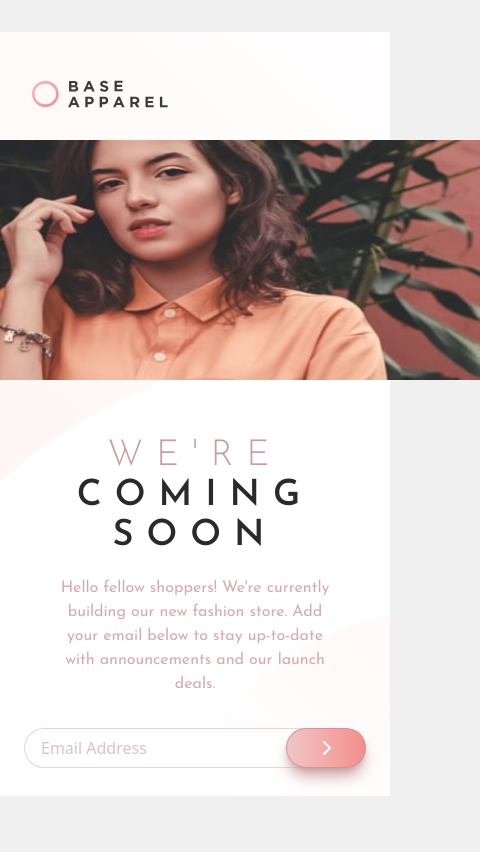
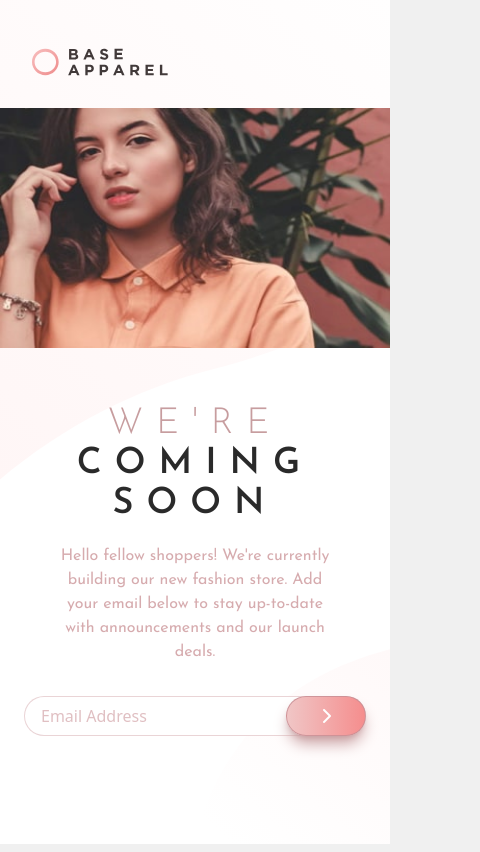
Before and after one commit to zyadmagdy99/cardnew, a plain HTML site: page index.html in a window 390 px wide. Shown: the whole page, 480 px wide, since content can reach past the window. Drawn offline with nearby package versions, Linux system fonts and the light colour scheme.

Commit message:
Update index.html

```diff
--- a/index.html
+++ b/index.html
@@ -12,12 +12,12 @@
     <title>Document</title>
 </head>
 <body class="max-w-[40rem] bg-[#F0F0F0] m-auto lg:max-w-full">
-    <div class="bg-center bg-white bg-cover bg-[url('./images/bg-pattern-desktop.svg')] py-4 lg:p-0 m-auto mt-[2rem] mb-14 lg:m-0">
+    <div class="bg-center bg-white bg-cover bg-[url('./images/bg-pattern-desktop.svg')] h-[100vh] py-4 lg:p-0 m-auto md:mt-[2rem] md:mb-14 lg:m-0">
         <header class="p-8 w-[200px] lg:absolute lg:ms-[130px] ">
          <img class="w-full" src="./images/logo.svg" alt="">
         </header>
         <div class="lg:flex lg:flex-row-reverse  lg:items-center">
-         <div class="h-[15rem] lg:h-[100vh] max-w-[40rem]  min-w-[30rem] mx-auto lg:w-2/5">
+         <div class="h-[15rem] lg:h-[100vh] max-w-[40rem]  sm:min-w-[30rem] mx-auto lg:w-2/5">
               <img class="w-full h-full object-fill block lg:hidden" src="./images/hero-mobile.jpg" alt="Mobile Image">
               <img class="w-full h-full object-fill hidden lg:block" src="./images/hero-desktop.jpg" alt="Desktop Image">
             </div>
```
